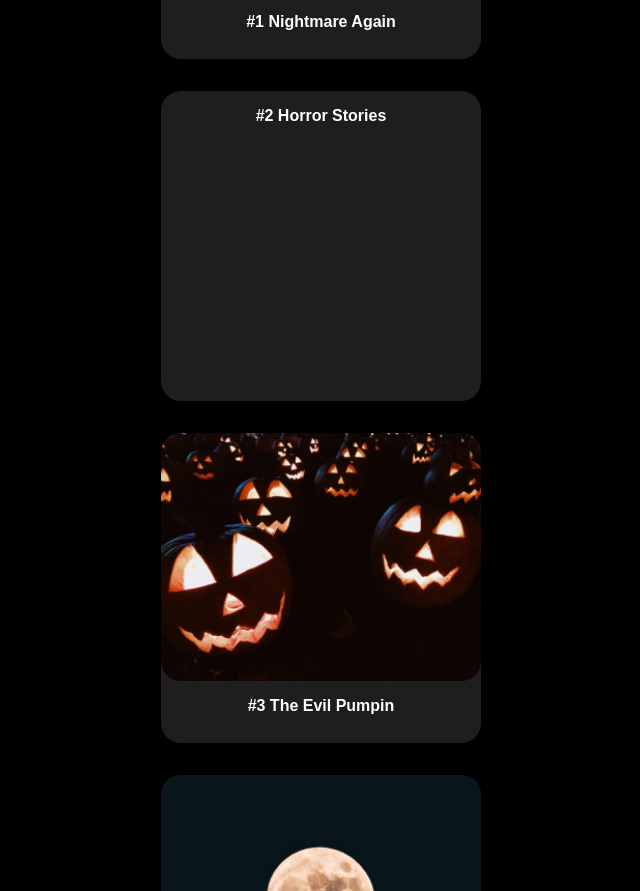
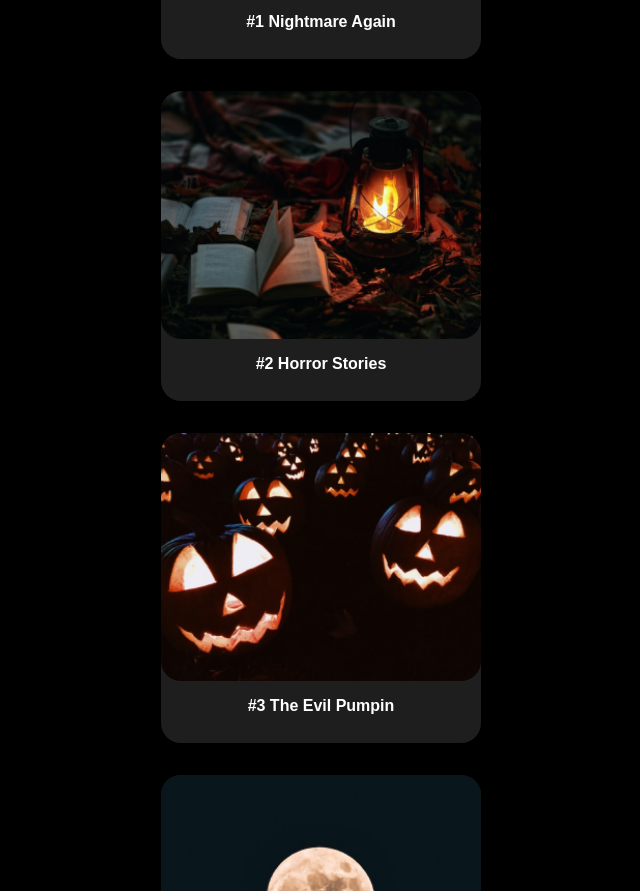
Before and after one commit to xbernardoalvez66/sitio-web-de-halloween-html, a plain HTML site: page sitio-web-de-halloween-html/blog.html in a window 1280 px wide. Shown: the part 977-1868 px from the top of the page, without its empty margins (319-959 px from the left). Drawn offline with nearby package versions, Linux system fonts and the light colour scheme; a web font is replaced by a local one.

Commit message:
Update blog.html

```diff
--- a/sitio-web-de-halloween-html/blog.html
+++ b/sitio-web-de-halloween-html/blog.html
@@ -51,7 +51,7 @@ data-aos-duration="3000">
 
         <div class="card" data-aos="fade-up"
         data-aos-duration="2000">
-            <div class="card_imgcard_img-2 "></div>
+            <div class="card_img card_img-2 "></div>
             <h4 class="card_info">#2 Horror Stories</h4>
         </div>
 
```
